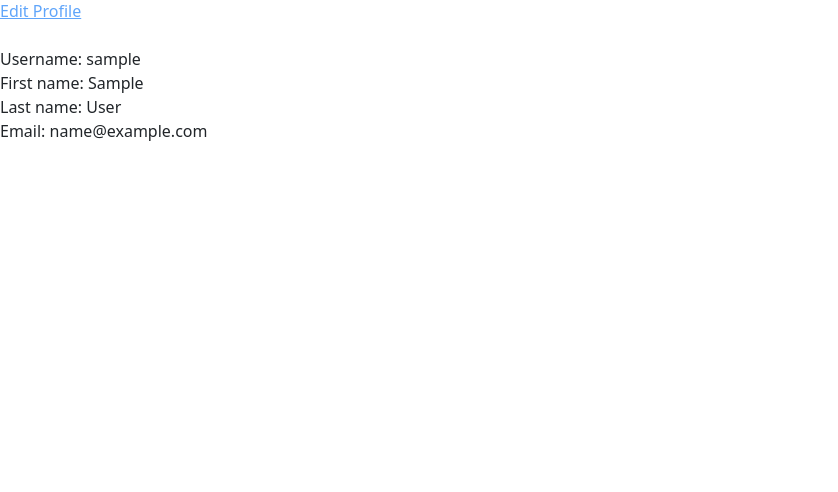
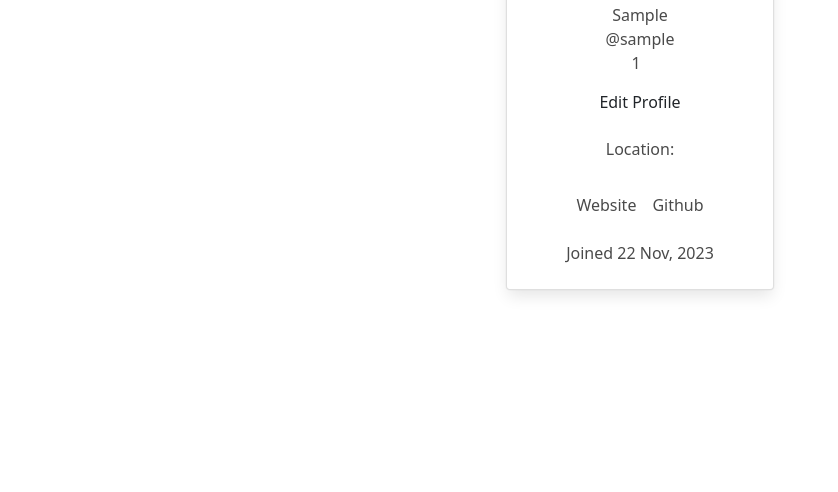
Before and after one commit to Acadbek/goodreads-clone, a Django app: page /users/profile/ in a window 1280 px wide. Shown: the part 308-800 px from the top of the page, without its empty margins (0-838 px from the left). Run offline with Django 4.2, Linux system fonts and the light colour scheme; the visitor is signed in with stand-in values (Sample User, id 1); some libraries are stand-ins or nearby versions.

Commit message:
front: profile & change model

```diff
--- a/templates/base.html
+++ b/templates/base.html
@@ -80,7 +80,7 @@
 
     {% if messages %} {% for msg in messages %}
     <div
-      class="notification is-warning absolute right-2 flex justify-between w-[300px]"
+      class="notification !z-[5] is-warning absolute right-2 flex justify-between w-[300px]"
     >
       <button class="delete"></button>
       <p class="{{msg.tags}}">{{msg}}</p>
--- a/templates/users/profile.html
+++ b/templates/users/profile.html
@@ -1,13 +1,51 @@
 {% extends 'base.html' %}
-
 {% block title %} Profile Page {% endblock %}
 
 {% block content %}
-    <h1 class="mb-4">Profile Page</h1>
-    <img class="w-48 rounded-full h-48 object-cover" src="{{user.profile_picture.url}}" alt="Profile Picture">
-    <a class="underline my-2 text-blue-400" href="{% url 'user:profile-edit' %}">Edit Profile</a>
-    <p class="mt-4">Username: {{user.username}}</p>
-    <p>First name: {{user.first_name}}</p>
-    <p>Last name: {{user.last_name}}</p>
-    <p>Email: {{user.email}}</p>
+<div class="container mt-4 mb-4 p-3 d-flex justify-content-center">
+  <div class="card p-4">
+    <div
+      class="image d-flex flex-column justify-content-center align-items-center"
+    >
+      <button class="btn btn-secondary">
+        <a href="{% url 'user:profile-edit' %}">
+            <img class="!w-48" src="{{user.profile_picture.url}}" />
+        </a>
+      </button>
+      <span class="name mt-3">{{user.first_name}}</span>
+      <span class="idd">@{{user.username}}</span>
+      <div
+        class="d-flex flex-row justify-content-center align-items-center gap-2"
+      >
+        <span class="idd1">{{user.pk}}</span>
+        <span><i class="fa fa-copy"></i></span>
+      </div>
+      <div class="d-flex mt-2">
+        <button class="btn">
+            <a href="{% url 'user:profile-edit' %}">Edit Profile</a>
+        </button>
+      </div>
+      <div class="d-flex mt-2">
+        <p class="font-bold">{{user.job}}</p>
+      </div>
+      <div class="d-flex mt-2">
+        <p>Location: {{user.location}}</p>
+      </div>
+      <div class="text mt-3">
+        <span>
+            {{user.bio}}
+        </span>
+      </div>
+      <div
+        class="gap-3 mt-3 icons d-flex flex-row justify-content-center align-items-center"
+      >
+      <a href="{{user.website}}">Website</a>
+      <a href="{{user.github}}">Github</a>
+      </div>
+      <div class="px-2 rounded mt-4 date">
+        <span class="join">Joined {{user.date_joined | date:'d M, Y'}}</span>
+      </div>
+    </div>
+  </div>
+</div>
 {% endblock %}
--- a/user/models.py
+++ b/user/models.py
@@ -3,4 +3,10 @@
 
 
 class CustomUser(AbstractUser):
-    profile_picture = models.ImageField(default="default_profile_pic.jpg")
+    profile_picture = models.ImageField(default="default.jpg")
+    job = models.CharField(max_length=100)
+    bio = models.TextField()
+    created_at = models.DateTimeField(auto_now_add=True)
+    location = models.CharField(max_length=100)
+    website = models.URLField(blank=True)
+    github = models.URLField(blank=True)
```
Also changed, not shown: media-files/default.jpg, media-files/photo_2023-10-14_14-45-05_Ah2aYLw.jpg (added), media-files/photo_2023-10-14_14-45-05_gOhJnPl.jpg (added), media-files/signature.png (added), media-files/signature_WzZNXWf.png (added), user/migrations/0009_alter_customuser_profile_picture.py (added), user/migrations/0010_customuser_bio_customuser_github_customuser_job_and_more.py (added), user/migrations/0011_alter_customuser_bio.py (added), user/migrations/0012_customuser_created_at.py (added).
